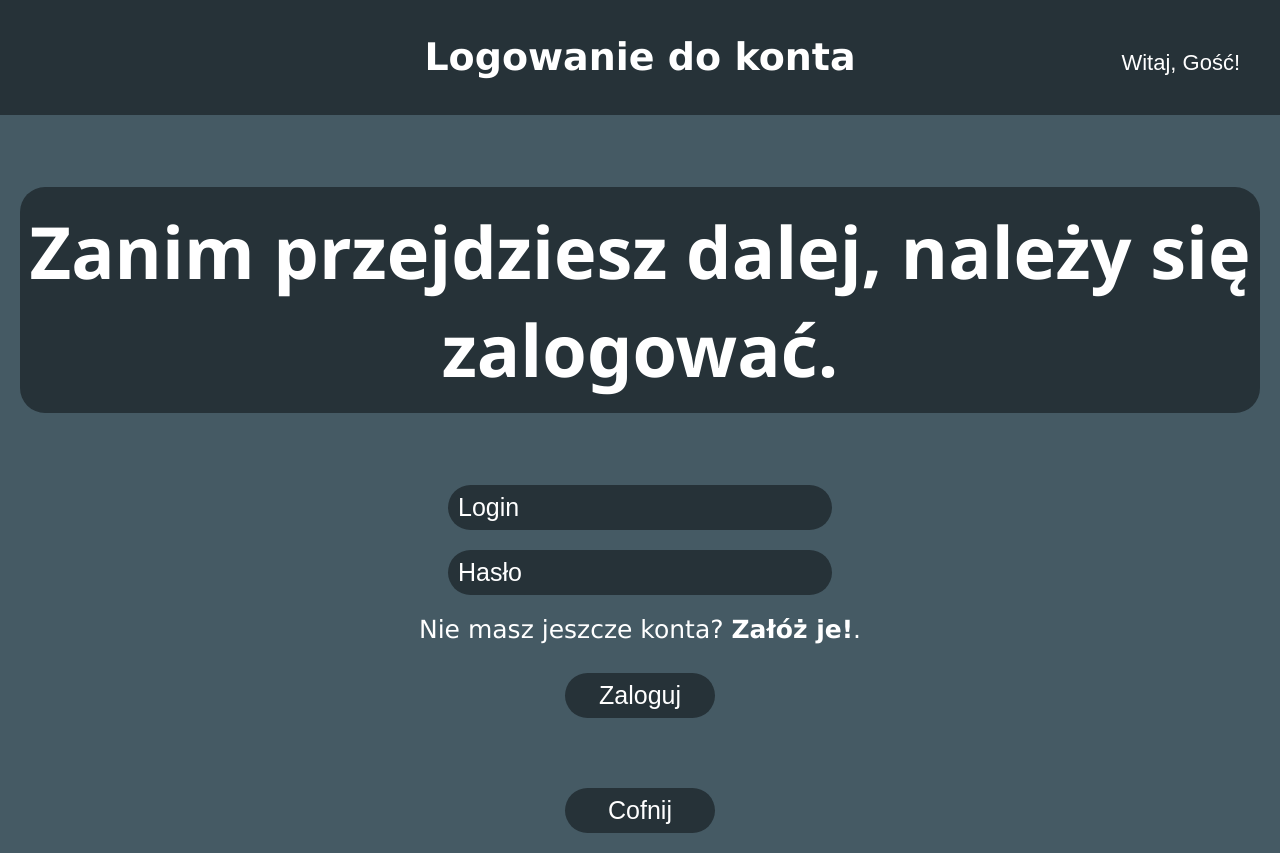
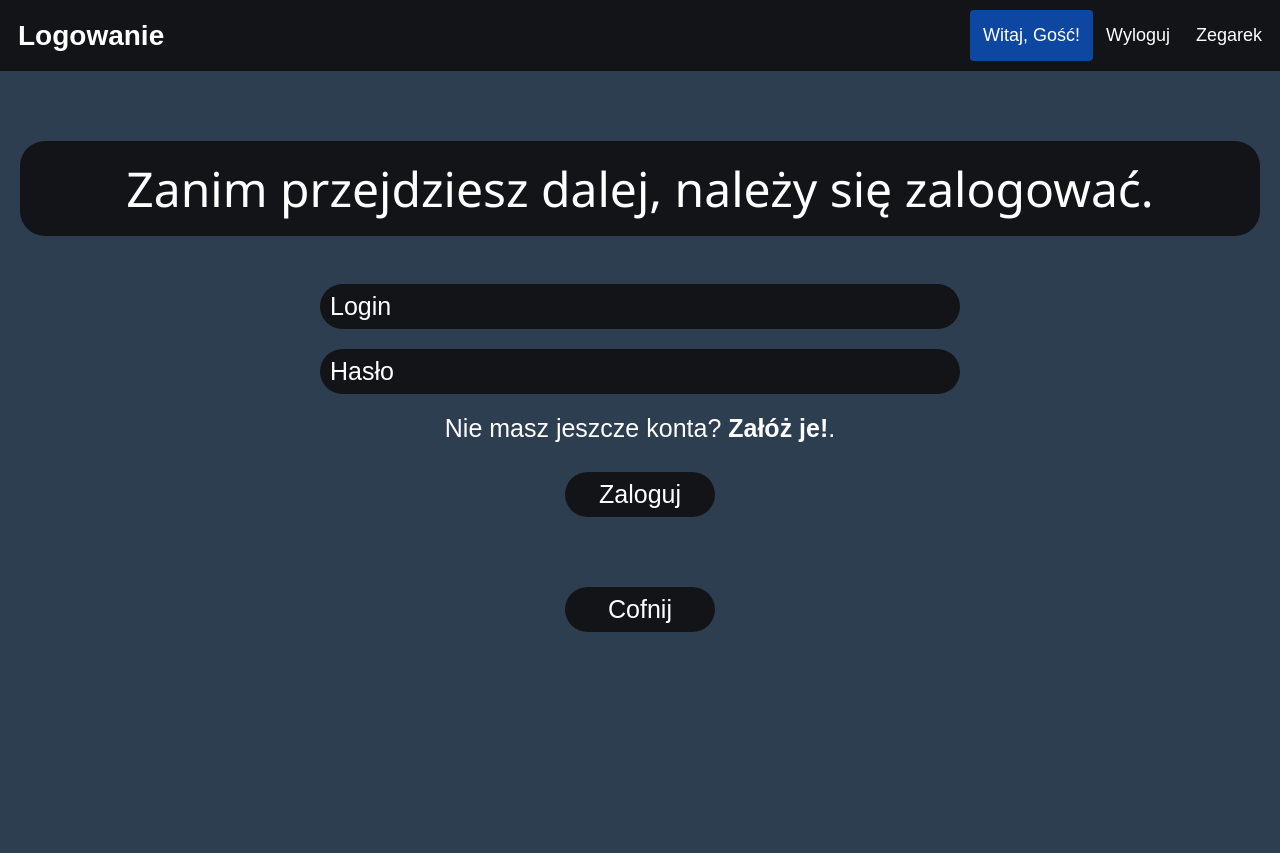
Before and after one commit to Yournicknamehere/E14, a PHP site: page /logowanie.php in a window 1280 px wide. After the commit the page ends 632 px from the top, so only its background shows below. Run offline with PHP 8.4, Linux system fonts and the light colour scheme.

Commit message:
Dodałem responsywność

```diff
--- a/CSS/style.css
+++ b/CSS/style.css
@@ -5,40 +5,61 @@
 
 body {
     margin: 0;
-    background: #455A64;
+    background: #2c3e50;
     color: white;
     font-size: 20px;
     text-align: center;
-    font-family: Verdana, Geneva, Tahoma, sans-serif;
+    font-family: Arial, Helvetica, sans-serif;
 }
 
 .header {
-    background: #263238;
-    width: 100%;
-    display: flex;
-    display: -webkit-flex;
-    justify-content: center;
-    position: relative;
-    padding-top: 10px;
-    padding-bottom: 10px;
-    top: 0;
-    font-size: 19px;
+    overflow: hidden;
+    background-color: #131418;
+    padding: 10px 5px;
 }
 
-.header h1 {
+.header a {
+    float: left;
+    color: white;
+    text-align: center;
+    padding: 13px;
+    text-decoration: none;
+    font-size: 18px;
+    line-height: 25px;
+    border-radius: 4px;
+}
+
+.header a.logo {
+    font-size: 28px;
+    font-weight: bold;
     text-align: center;
 }
 
-.header button {
-    position: absolute;
-    right: 0;
-    margin: auto;
-    background: none;
+.header a:hover {
+    font-weight: bold;
+}
+
+.header a:active {
+    background-color:#0D47A1;
     color: white;
-    font-size: 22px;
-    border: 0;
-    border-radius: 20px;
-    padding: 40px;
+}
+
+.header a.active {
+    background-color: #0D47A1;
+}
+
+.header-right {
+    float: right;
+}
+
+.info {
+    font-size: 48px;
+    font-family: 'Segoe UI', Tahoma, Geneva, Verdana, sans-serif;
+    background-color: #131418;
+    margin-left: 20px;
+    margin-right: 20px;
+    border-radius: 25px;
+    padding: 15px;
 }
 
 .content {
@@ -54,20 +75,19 @@ body {
     border: 0;
     margin-bottom: 20px;
     height: 45px;
-    width: 30%;
+    width: 50%;
     font-size: 25px;
-    background: #263238;
+    background: #131418;
     color: white;
-    -webkit-transition: width 2.0s ease-in-out;
-    transition: width 2.0s ease-in-out;
-    -moz-transition: width 2.0s ease-in-out;
 }
 
-input:focus {outline: none;}
+input:focus {
+    outline: none;
+}
 
 .formInput:focus {
-    height: 55px;
-    outline: none;
+    border: 2px solid #0D47A1;
+    border-color: #0D47A1;
 }
 
 .formInput::placeholder {color: white;}
@@ -85,7 +105,7 @@ input:focus {outline: none;}
     border: 0;
     margin-bottom: 20px;
     font-size: 25px;
-    background: #263238;
+    background: #131418;
     color: white;
     width: 150px;
     height: 45px;
@@ -101,7 +121,7 @@ input:focus {outline: none;}
     margin-bottom: 45px;
     height: 100px;
     width: 180px;
-    background: #263238;
+    background: #131418;
     color: white;
     font-size: 21px;
 }
@@ -137,7 +157,7 @@ select {
     font-family: Verdana, Geneva, Tahoma, sans-serif;
     font-size: 18px;
     padding: 5px;
-    background: #263238;
+    background: #131418;
     color: white;
     width: 30%;
 }
@@ -154,15 +174,15 @@ select:focus {outline: none;}
     padding: 8px;
 }
 
-#tabela tr:nth-child(even) {background-color: #455A64;}
+#tabela tr:nth-child(even) {background-color: rgba(5, 56, 95, 0.589);}
 
-#tabela tr:hover {background-color: #263238}
+#tabela tr:hover {background-color: #131418}
 
 #tabela th {
     padding-top: 12px;
     padding-bottom: 12px;
     text-align: left;
-    background-color: #263238;
+    background-color: #131418;
     color: white;
 }
 
@@ -183,7 +203,7 @@ select:focus {outline: none;}
 #zegar {
     font-size: 72px;
     font-family: 'Segoe UI', Tahoma, Geneva, Verdana, sans-serif;
-    background-color: #263238;
+    background-color: #131418;
     margin-left: 20px;
     margin-right: 20px;
     border-radius: 25px;
@@ -218,3 +238,23 @@ select:focus {outline: none;}
   #confnijBtn {
       margin-top: 50px;
   }
+
+  @media screen and (max-width: 780px) {
+    .header a {
+        float: none;
+        display: block;
+        text-align: left;
+    }
+
+    .header-right {
+        float: none;
+    }
+
+    .info {
+        font-size: 36px;
+    }
+
+    .formInput {
+        width: 60%;
+    }
+}
--- a/logowanie.php
+++ b/logowanie.php
@@ -11,17 +11,22 @@
 </head>
 <body>
     <div class="header" id="header">
-        <h1>Logowanie do konta</h1>
-        <button onclick="przekieruj('profil.php')">
-            <?php
-                if(isset($_SESSION['userName']) && !empty($_SESSION['userName'])) { echo "Witaj, " .$_SESSION['userName'] ."!"; }
-                else { echo "Witaj, Gość!"; }
-            ?>
-        </button>
+        <a href="<?php echo $_SERVER["PHP_SELF"]; ?>" class="logo">Logowanie</a>
+        <div class="header-right">
+            <a class="active" href="profil.php">
+                <?php
+                    if(isset($_SESSION['userName']) && !empty($_SESSION['userName'])) { echo "Witaj, " .$_SESSION['userName'] ."!"; }
+                    else { echo "Witaj, Gość!"; }
+                ?>
+            </a>
+
+            <a href="#wyloguj">Wyloguj</a>
+            <a href="zegarek.php">Zegarek</a>
+        </div>
     </div>
 
     <div class="content">
-        <p id="zegar">Zanim przejdziesz dalej, należy się zalogować.</p>
+        <p class="info">Zanim przejdziesz dalej, należy się zalogować.</p>
         <form action="<?php echo $_SERVER["PHP_SELF"];?>" method="POST">
             <input type="text" name="login" class="formInput" placeholder="Login"/><br>
             <input type="password" name="haslo" class="formInput" placeholder="Hasło"/><br>
```
Also changed, not shown: aktualizowanie.php (+12 -7 lines), dodawanie.php (+12 -7 lines), menu.php (+12 -7 lines), profil.php (+13 -8 lines), rejestrowanie.php (+12 -7 lines), usuwanie.php (+12 -7 lines), wyswietlDescribe.php (+12 -7 lines), wyswietlTabela.php (+12 -7 lines), zegarek.php (+12 -7 lines), zmianaStylu.php (+12 -7 lines).
